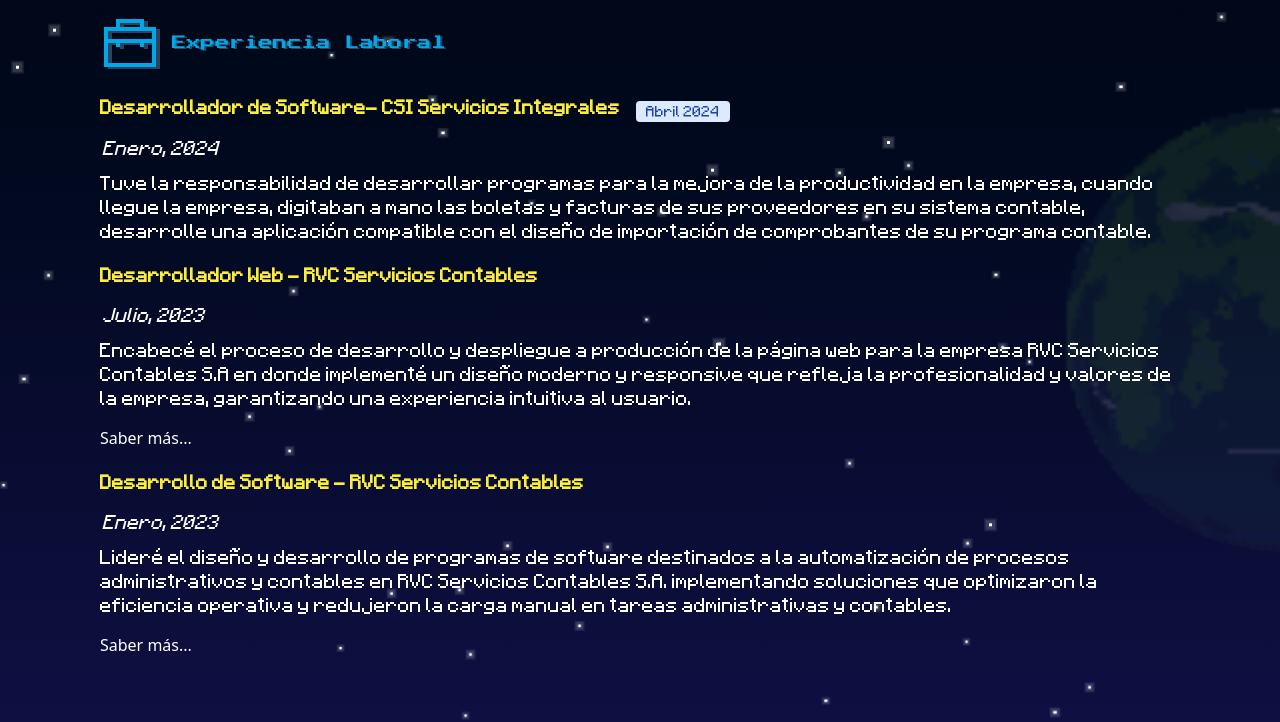
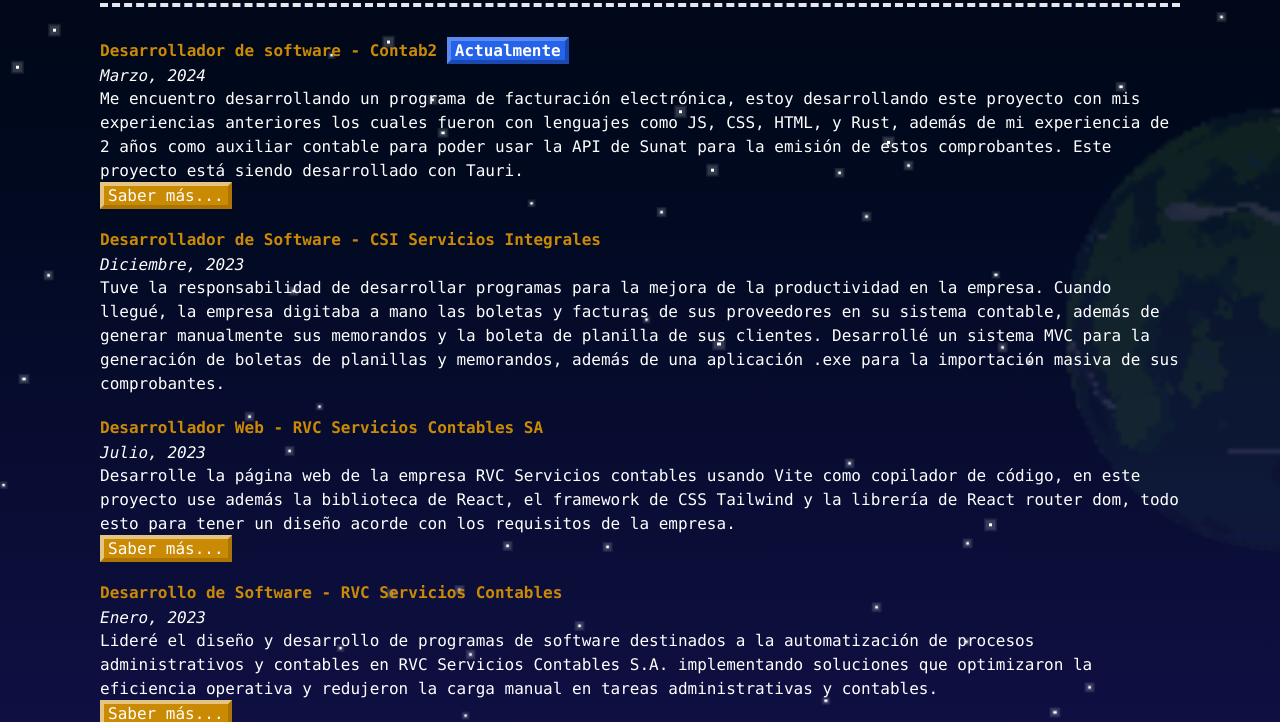
Before and after one commit to Ares101101/Portfolio, an Astro site: page / in a window 1280 px wide. Shown: the part 856-1578 px from the top of the page. Built offline with nearby package versions, Linux system fonts and the light colour scheme; Astro itself is replaced by a stand-in of ours.

Commit message:
15/06/2024

```diff
--- a/src/components/Experience.astro
+++ b/src/components/Experience.astro
@@ -3,17 +3,24 @@ import ExperiencieItem from "./ExperiencieItem.astro";
 
 const EXPERIENCIE = [
   {
-    title: "Desarrollador de Software- CSI Servicios Integrales",
-    date: "Enero, 2024",
-    actual: "Abril 2024",
+    title: "Desarrollador de software - Contab2 ",
+    date: "Marzo, 2024 ",
+    actual: "Actualmente ",
     description:
-      "Tuve la responsabilidad de desarrollar programas para la mejora de la productividad en la empresa, cuando llegue la empresa, digitaban a mano las boletas y facturas de sus proveedores en su sistema contable, desarrolle una aplicación compatible con el diseño de importación de comprobantes de su programa contable.",
+      "Me encuentro desarrollando un programa de facturación electrónica, estoy desarrollando este proyecto con mis experiencias anteriores los cuales fueron con lenguajes como JS, CSS, HTML, y Rust, además de mi experiencia de 2 años como auxiliar contable para poder usar la API de Sunat para la emisión de estos comprobantes. Este proyecto está siendo desarrollado con Tauri.",
+      link:"https://github.com/Ares101101/Contab2.git",
   },
   {
-    title: "Desarrollador Web - RVC Servicios Contables",
+    title: "Desarrollador de Software - CSI Servicios Integrales",
+    date: "Diciembre, 2023 ",
+    description:
+      "Tuve la responsabilidad de desarrollar programas para la mejora de la productividad en la empresa. Cuando llegué, la empresa digitaba a mano las boletas y facturas de sus proveedores en su sistema contable, además de generar manualmente sus memorandos y la boleta de planilla de sus clientes. Desarrollé un sistema MVC para la generación de boletas de planillas y memorandos, además de una aplicación .exe para la importación masiva de sus comprobantes.",
+  },
+  {
+    title: "Desarrollador Web - RVC Servicios Contables SA",
     date: "Julio, 2023",
     description:
-      "Encabecé el proceso de desarrollo y despliegue a producción de la página web para la empresa RVC Servicios Contables S.A en donde implementé un diseño moderno y responsive que refleja la profesionalidad y valores de la empresa, garantizando una experiencia intuitiva al usuario.",
+      "Desarrolle la página web de la empresa RVC Servicios contables usando Vite como copilador de código, en este proyecto use además la biblioteca de React, el framework de CSS Tailwind y la librería de React router dom, todo esto para tener un diseño acorde con los requisitos de la empresa.",
     link: "https://rvc.vercel.app/",
   },
   {
--- a/src/components/ExperiencieItem.astro
+++ b/src/components/ExperiencieItem.astro
@@ -11,21 +11,21 @@ interface Props {
 const { title, date, actual, description, link } = Astro.props;
 ---
 
-<h3 class="font-body text-md font-bold text-[#FCEC3C] classtitle">
+<h3 class="font-mono text-md font-bold text-yellow-600">
   {title}
   {
     actual && (
-      <span class="bg-blue-100 text-blue-800 text-xs font-medium me-2 px-2.5 py-0.5 rounded dark:bg-blue-900 dark:text-blue-300 ms-3 ">
+      <span class="text-md px-1 border-4 border-t-white/25 border-l-white/25 border-b-black/25 border-r-black/25 bg-blue-600 text-white font-mono">
         {actual}
       </span>
     )
   }
 </h3>
-<date class="mb-1 text-md font-normal leading-none font-body fecha">
+<date class=" text-md font-light leading-none font-mono  fecha">
   {date}
 </date>
 <p
-  class="mb-4 text-md font-normal font-body not-italic"
+  class=" text-md font-light font-mono  not-italic"
 >
   {description}
 </p>
@@ -35,7 +35,7 @@ const { title, date, actual, description, link } = Astro.props;
       href={link}
       target="_blank"
       rel="noopener"
-      class=" pixel-corners"
+      class=" text-md font-mono border-4 border-t-white/50 border-l-white/50 border-b-black/15  border-r-black/15 hover:border-t-black/15 hover:border-l-black/15 hover:border-r-white/50 hover:border-b-white/50 hover:bg-yellow-600/85 px-1 bg-yellow-600"
     >
       Saber más...
     </a>
--- a/src/components/SectionContainer.astro
+++ b/src/components/SectionContainer.astro
@@ -4,7 +4,7 @@ const { class: className, id } = Astro.props
 <section
   id={id}
   data-section={id}
-  class={`section ${className} w-full mx-auto lg:w-[1080px] flex flex-col justify-center items-center`}
+  class={`section ${className} w-full  mx-auto lg:w-[1080px]`}
 >
   <slot />
 </section>
--- a/src/components/SocialPill.astro
+++ b/src/components/SocialPill.astro
@@ -1,7 +1,7 @@
 ---
 
 ---
-<a class=" rounded-full border border-white/10 flex justify-center items-center gap-x-2 py-2 px-4 bg-white/5 hover:scale-110 hover:bg-white/10 transition"
+<a class=" bg-y text-xl border-4 border-t-white/50 border-l-white/50 border-b-black/15  border-r-black/15 hover:border-t-black/15 hover:border-l-black/15 hover:border-r-white/50 hover:border-b-white/50 hover:bg-yellow-600/85 hover:pt-1 w-full h-8 flex items-center bg-yellow-600 justify-center "
 {...Astro.props}
 target="_blank"
 rel="noopener noreferrer"
--- a/src/icons/ExperiencieIcon.astro
+++ b/src/icons/ExperiencieIcon.astro
@@ -1,22 +1,16 @@
 <?xml version="1.0" encoding="utf-8"?><!-- Uploaded to: SVG Repo, www.svgrepo.com, Generator: SVG Repo Mixer Tools -->
 <svg
   fill="currentColor"
-  viewBox="1 0 32 32"
+  viewBox="3 4 26 26"
   xmlns="http://www.w3.org/2000/svg"
   xmlns:xlink="http://www.w3.org/1999/xlink"
-  version="1.1" id="briefcase-2"
-  enable-background="new 0 0 32 32"
+  version="1.1"
+  id="briefcase-2"
   xml:space="preserve"
   {...Astro.props}
 >
   <path
     d="M23 8V4H9v4H3v20h26V8H23zM11 6h10v2H11V6zM27 26H5V16h4v2h2v-2h10v2h2v-2h4V26zM27 14H5v-4h22V14z"
-    class="exicon_shadow"
-    stroke-width="4"
   />
-  <style>
-  .exicon_shadow{
-    filter: drop-shadow( 2px 1px #33415c)
-  }
-  </style>
+
 </svg>
--- a/src/pages/index.astro
+++ b/src/pages/index.astro
@@ -5,6 +5,10 @@ import SectionContainer from "../components/SectionContainer.astro";
 import ExperiencieIcon from "../icons/ExperiencieIcon.astro";
 import ProyecIcon from "../icons/ProyecIcon.astro";
 import Proyects from "../components/Proyects.astro";
+import SocialPill from "../components/SocialPill.astro";
+import LinkedIcon from "../icons/LinkedIcon.astro";
+import GitHubIcon from "../icons/GitHub.astro";
+import MailIcon from "../icons/Mail.astro"
 ---
 
 <Layout
@@ -12,9 +16,9 @@ import Proyects from "../components/Proyects.astro";
   description="Desarrollador de software con más de un año de experiencia en el desarrollo web y dos años de experiencia como auxiliar contable. Me especializo en lenguajes de desarrollo web como JavaScript, HTML, CSS, y MySQL, así como en sus distintas bibliotecas y frameworks."
 >
   <main class="px-4 w-full" data-section="top">
-    <SectionContainer class="h-[calc(100vh-64px)] font-title" id="Sobre-mí">
+    <SectionContainer class="h-[calc(100vh-64px)] font-title flex flex-col items-center justify-center mx-auto" id="Sobre-mí">
       <span class="items-center w-full flex flex-col relative">
-        <div class="titlet" >
+        <h1 class="titlet" >
 
           <a
             href="#"
@@ -24,18 +28,29 @@ import Proyects from "../components/Proyects.astro";
           >
             DIEGO AMACHI F.
           </a>
-        </div>
+        </h1>
         <h2 class=" font-title text-7xl ">
          -Desarrollador <strong class=" text-blue-600">Web</strong>-
         </h2>
+        <nav class="flex gap-x-1 mt-8  flex-1 w-full max-w-3xl bg-transparent p-1">
+          <SocialPill href="https://www.linkedin.com/in/diego-amachi-flores-b1b724217/">
+            LinkedIn
+          </SocialPill>
+          <SocialPill href="https://github.com/Ares101101">
+            GitHub
+          </SocialPill>
+          <SocialPill href="mailto:diego.amachiflores@gmail.com">
+            Correo
+          </SocialPill>
+        </nav>
       </span>
     </SectionContainer>
-    <SectionContainer id="Experiencia" class="h-screen">
+    <SectionContainer id="Experiencia" class=" h-screen flex flex-col justify-center">
       <h2
-        class="text-2xl font-title shadow w-full mb-5"
+        class="text-6xl font-title w-full mb-8 border-dashed border-b-4"
       >
-        <ExperiencieIcon class="w-16 inline-block mr-2" /><span
-          class="align-middle">Experiencia Laboral</span
+        <ExperiencieIcon class="w-12 inline-block mr-4" /><span
+          class="align-middle ">Experiencia Laboral</span
         >
       </h2>
       <Experience />
--- a/src/styles/stars.css
+++ b/src/styles/stars.css
@@ -240,6 +240,10 @@ body{
     -webkit-background-clip: text;
     animation:  5s linear infinite running animatetitle;
 }
+
+.xp{
+    line-height :108px;
+}
 @keyframes animatetitle {
     0% {
         background-position: 0% ;
@@ -265,10 +269,6 @@ body{
 
 }
 
-.classtitle{
-    margin-bottom: 20px;
-
-}
 .tree{
     position: absolute;
     background-image: url('tree.png');
--- a/tailwind.config.mjs
+++ b/tailwind.config.mjs
@@ -5,7 +5,8 @@ export default {
     extend: {},
     fontFamily: {
       title: ['Pixeled'],
-      body: ['minecraftia']
+      body: ['minecraftia'],
+      mono: ["ui-monospace", "SFMono-Regular", "Menlo", "Monaco", "Consolas", "Liberation Mono", "Courier New", "monospace"],
     }
   },
   plugins: []
```
